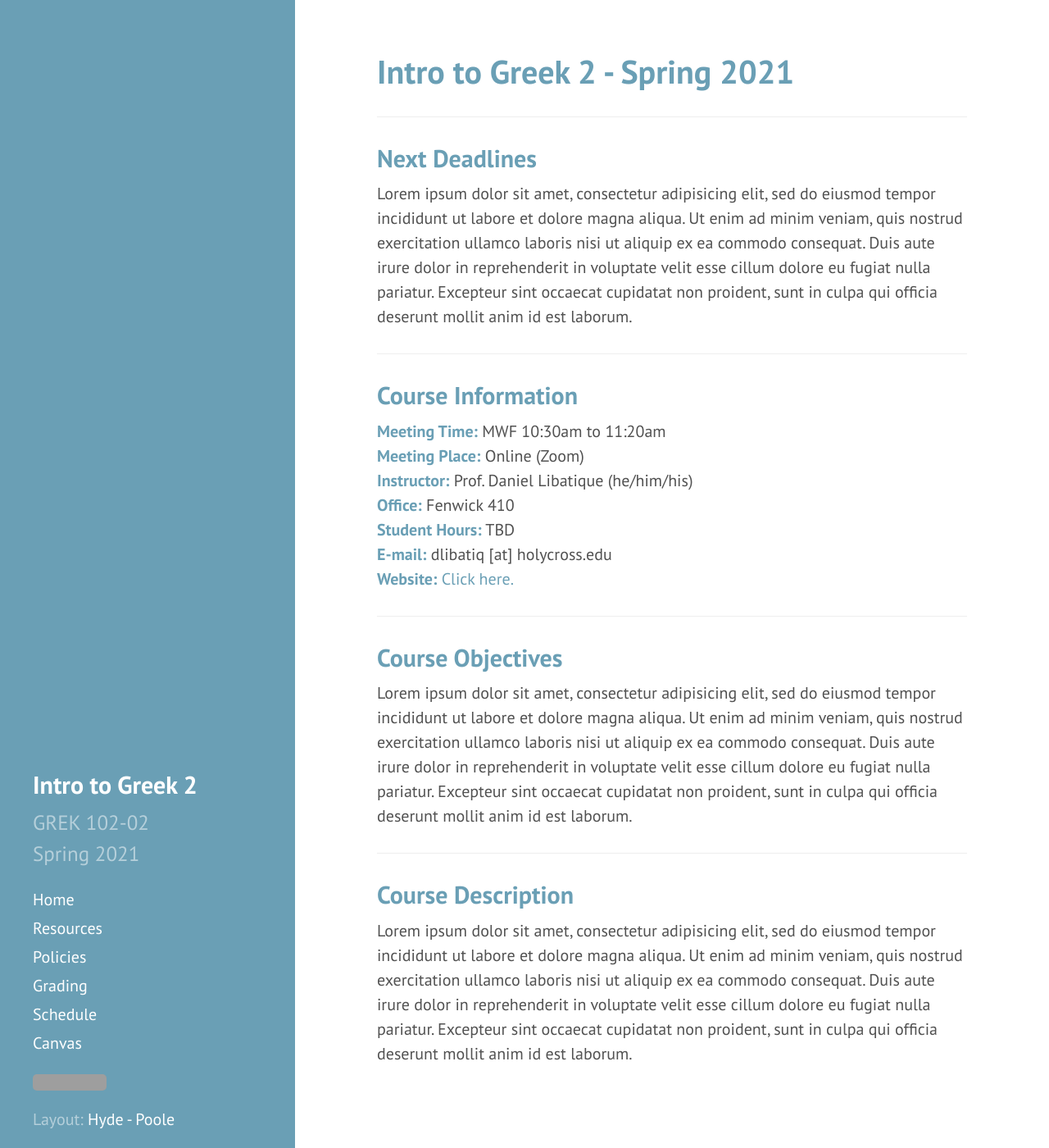
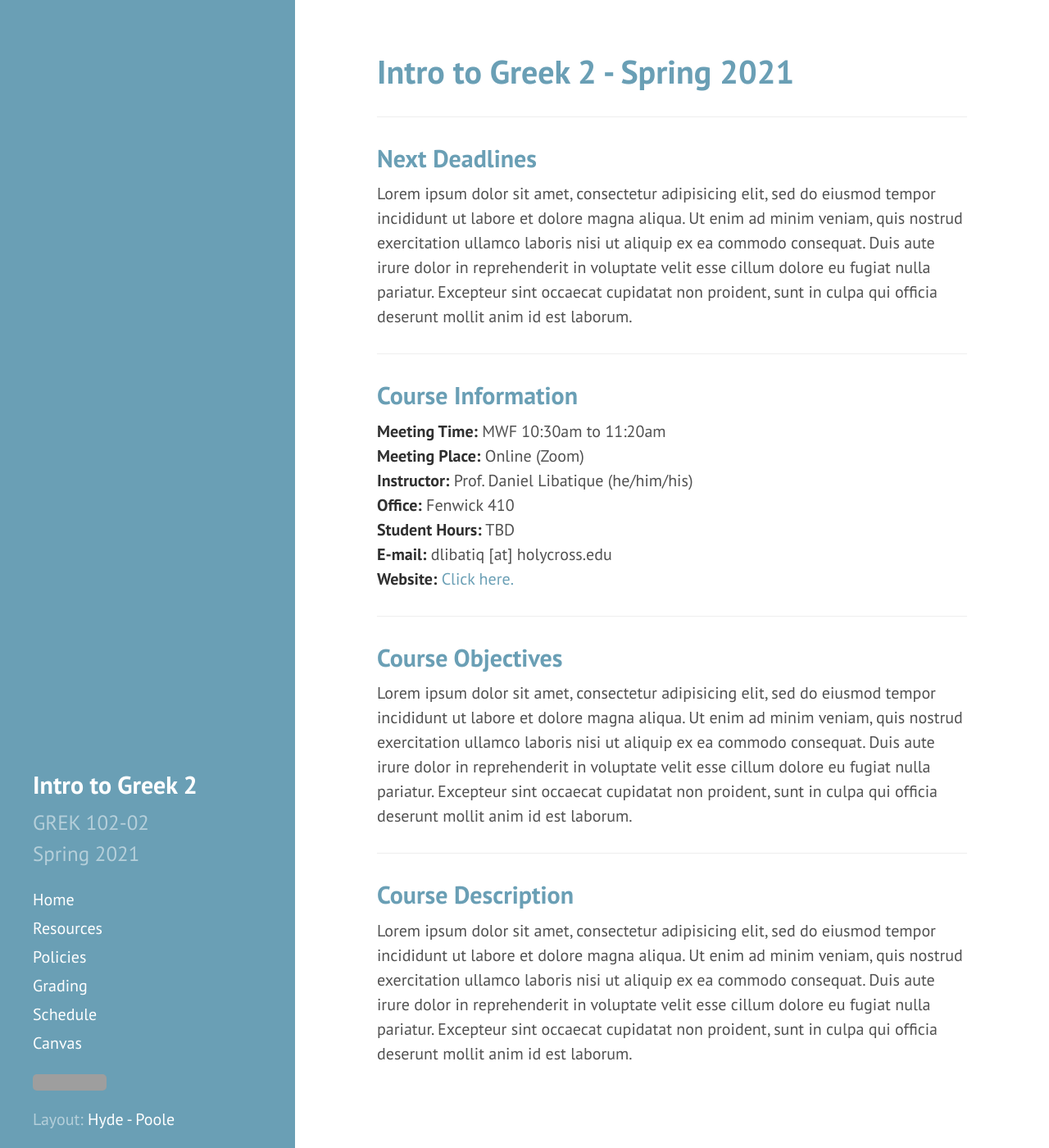
Before and after one commit to DLibatique/GREK102-S21, a Jekyll site: the page built from _pages/index.md, in a window 1280 px wide and 1400 px high, scrolled down 45 px. Shown: the whole window at 82% size. Built offline with Jekyll 4.4.1, drawn with Linux system fonts in a browser that asks for light colours; grey boxes are pictures that could not be loaded.

Commit message:
reverted strong to black

```diff
--- a/public/css/poole.css
+++ b/public/css/poole.css
@@ -112,7 +112,7 @@ p {
 }
 
 strong {
-  color: #6a9fb5;
+  color: #303030;
 }
 
 /* Lists */
```
